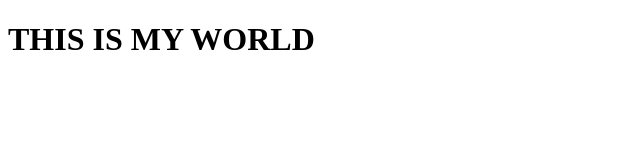
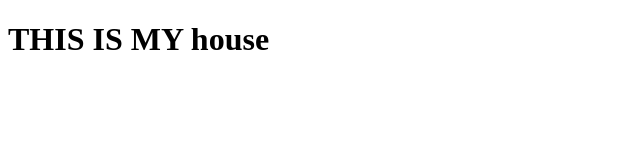
Before and after one commit to priteshvermaa/testing, a plain HTML site: page index.html in a window 1280 px wide. Shown: the whole page, without its empty margins (0-640 px from the left). Drawn offline with Linux system fonts and the light colour scheme.

Commit message:
modified some lines

```diff
--- a/index.html
+++ b/index.html
@@ -9,7 +9,7 @@
 		<title>PLANET-MARKER</title>
 		<meta charset="utf-8" />
 <body>
-<h1>THIS IS MY WORLD</h1>
+<h1>THIS IS MY house</h1>
 
 
 	</body>
```
